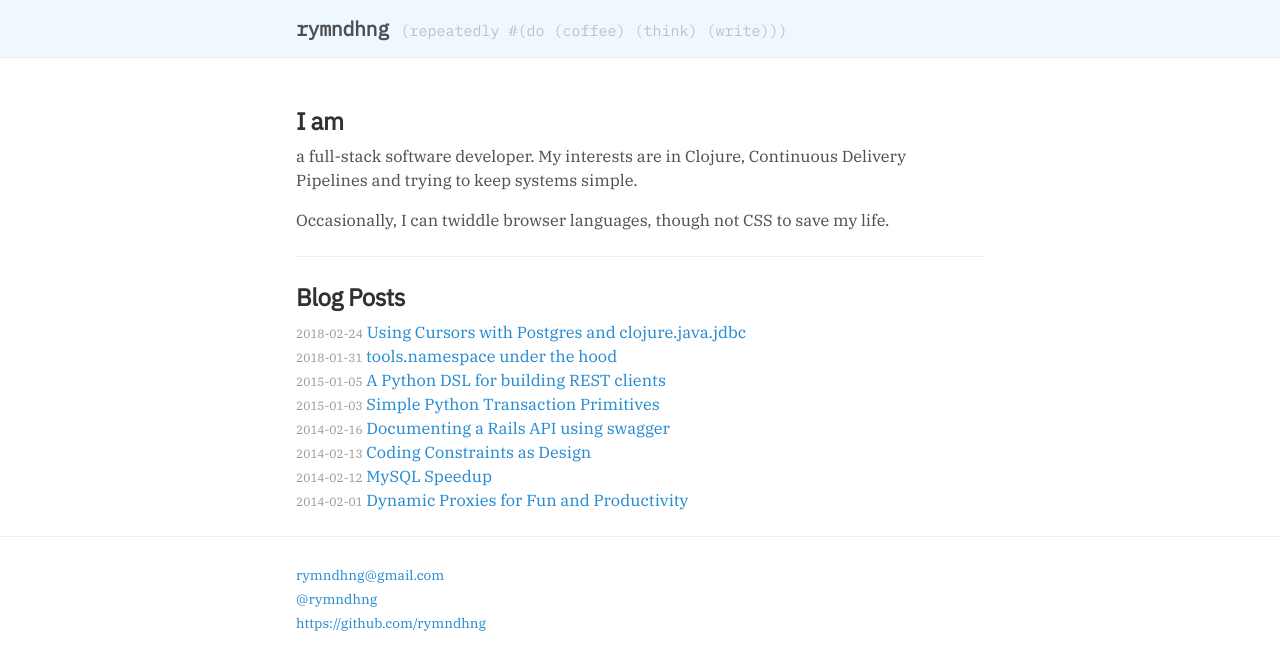
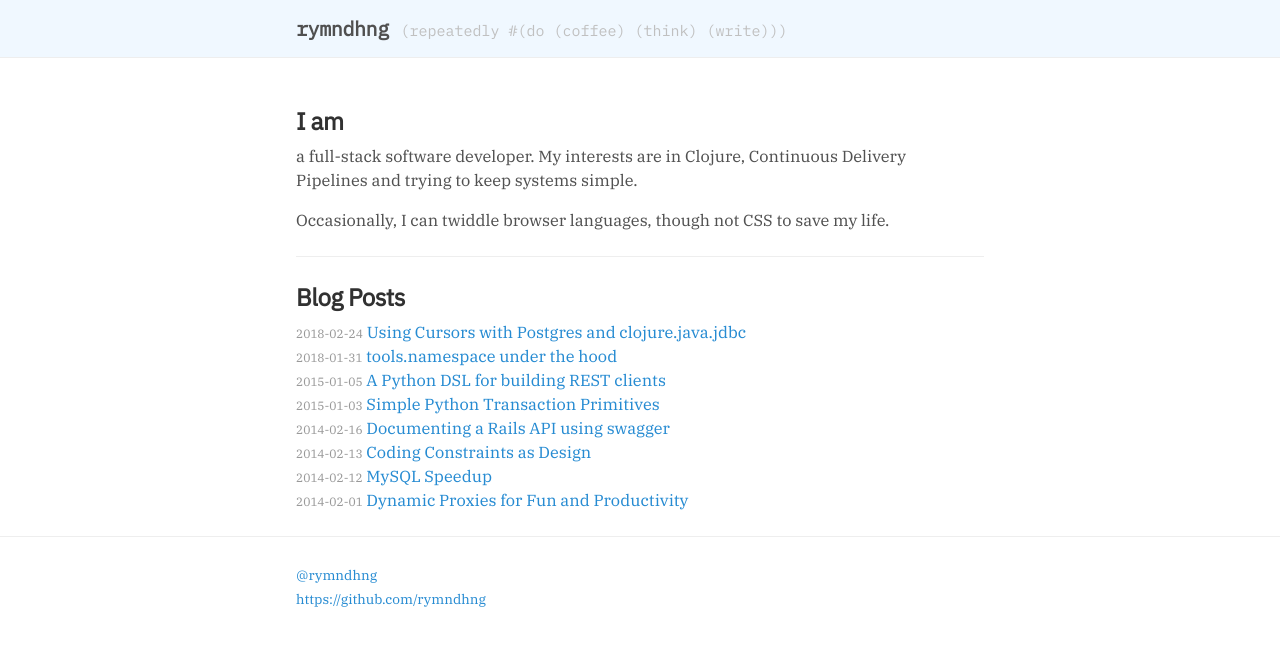
Before and after one commit to rymndhng/rymndhng.github.io, a Jekyll site: the page built from index.html, in a window 1280 px wide. Shown: the top 670 px of the page. Built offline with Jekyll 4.4.1, drawn with Linux system fonts in a browser that asks for light colours; some web fonts are replaced; the list of posts is cut into pages by our own code.

```diff
--- a/_layouts/default.html
+++ b/_layouts/default.html
@@ -26,8 +26,6 @@
       <hr/>
       <div class="container">
           <small>
-              <a href="mailto:{{site.author.email}}">{{site.author.email}}</a>
-              <br>
               <a href="{{site.twitter.url}}">@rymndhng</a>
               <br>
               <a href="{{site.github.url}}">{{site.github.url}}</a>
```
